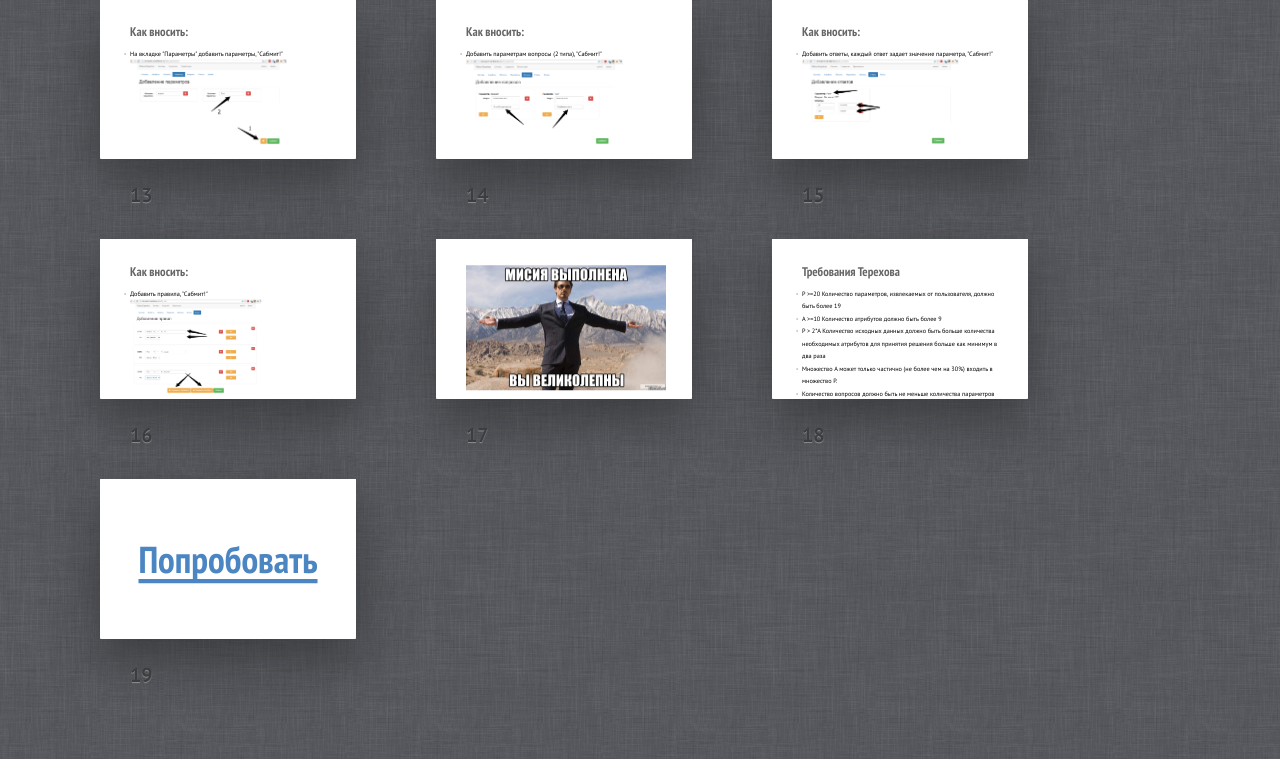
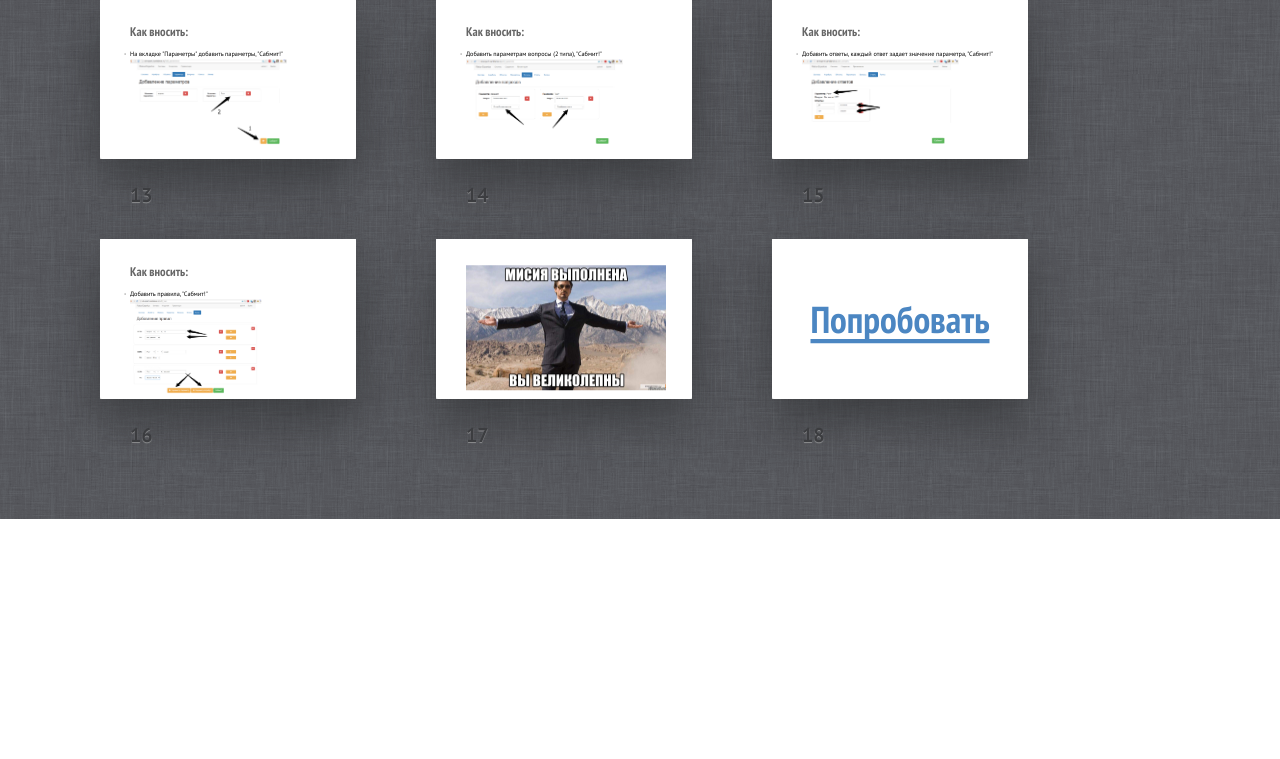
Before and after one commit to Abashinos/ExpertSystem, a Django app: template templates/faq.html in a window 1280 px wide. Shown: the part 1191-1950 px from the top of the page. After the commit the page ends 1710 px from the top, so only its background shows below. Run offline with Django 3.2, Linux system fonts and the light colour scheme; the template is opened without the code that fills it, so the values that code supplies are empty; parts of the project's set-up code (start-up, migrations or seed data) failed here and were passed over.

```diff
--- a/ExpertSystem/static/css/buttons.css
+++ b/ExpertSystem/static/css/buttons.css
@@ -61,3 +61,7 @@
     text-shadow: 0 -1px 0 rgba(0, 0, 0, 0.29);
     -webkit-font-smoothing: antialiased;
 }
+
+.question__submit-button.btn-edit {
+    font-size: 14px;
+}
--- a/templates/faq.html
+++ b/templates/faq.html
@@ -148,20 +148,10 @@
 	<section class="slide"><div>
 			<img src="{% static "img/success.jpeg" %}" style="" alt="">
 	</div></section>
-	<section class="slide"><div>
-		<h2>Требования Терехова</h2>
-		<ul>
-			<li>P >=20 Количество параметров, извлекаемых от пользователя, должно быть более 19</li>
-			<li>A >=10 Количество атрибутов должно быть более 9</li>
-			<li>P > 2*A Количество исходных данных должно быть больше количества необходимых атрибутов для принятия решения больше как минимум в два раза</li>
-			<li>Множество A может только частично (не более чем на 30%) входить в множество P.</li>
-			<li>Количество вопросов должно быть не меньше количества параметров P.</li>
-		</ul>
-	</div></section>
 
 
 	<section class="slide shout"><div>
-		<h2><a href="http://rat-expert.icantdance.ru">Попробовать</a></h2>
+		<h2><a href="http://127.0.0.1:8000/">Попробовать</a></h2>
 		<style>
 			#Picture h2 {
 				color:#FFF;
--- a/templates/question.html
+++ b/templates/question.html
@@ -21,7 +21,7 @@
                     <div class="answer">
                         <span class="answer-span">
                               <label class="answer-text" for="{{ answer.body }}">
-                                  <input id="{{ answer.body }}" type="radio" name="answer" value="{{ answer.id }}">{{ answer.body }}
+                                  <input id="{{ answer.body }}" type="radio" name="answer" value="{{ answer.id }}"> {{ answer.body }}
                               </label>
                         </span>
                     </div>
```
Also changed, not shown: ExpertSystem/views_common/testing.py (+4 -11 lines). Lines whose indentation alone changed are shown as unchanged.
